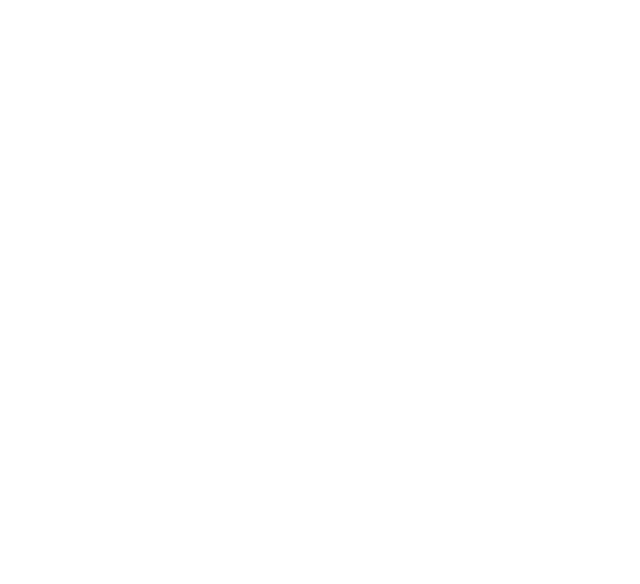
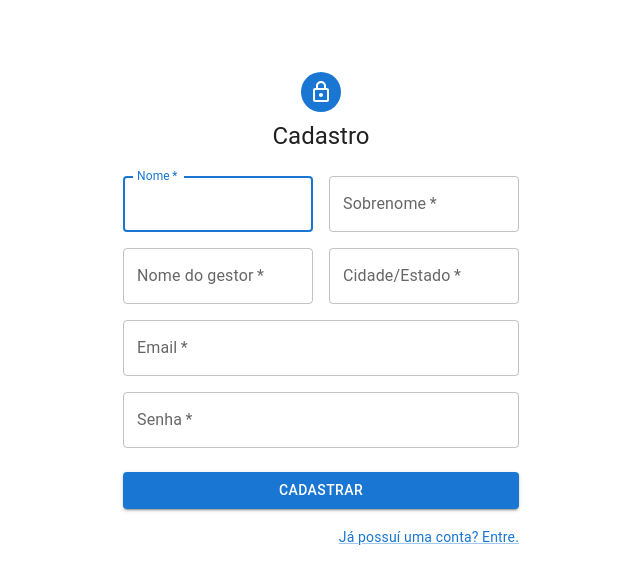
Before and after one commit to henriquemafra/DEVinPharmacy, a React (Vite) app: page / in a window 1280 px wide. Shown: the top 584 px of the page, without its empty margins (319-959 px from the left). Built offline with nearby package versions, Linux system fonts and the light colour scheme.

Commit message:
Feat: New Signup Page

```diff
--- a/src/App.jsx
+++ b/src/App.jsx
@@ -1,10 +1,11 @@
 import './App.css'
+import SignUp from './components/signup'
 
 function App() {
 
   return (
     <>
-
+      <SignUp />
     </>
   )
 }
--- /dev/null
+++ b/src/components/signup/index.jsx
@@ -0,0 +1,125 @@
+import * as React from 'react';
+import Avatar from '@mui/material/Avatar';
+import Button from '@mui/material/Button';
+import CssBaseline from '@mui/material/CssBaseline';
+import TextField from '@mui/material/TextField';
+import FormControlLabel from '@mui/material/FormControlLabel';
+import Checkbox from '@mui/material/Checkbox';
+import Link from '@mui/material/Link';
+import Grid from '@mui/material/Grid';
+import Box from '@mui/material/Box';
+import LockOutlinedIcon from '@mui/icons-material/LockOutlined';
+import Typography from '@mui/material/Typography';
+import Container from '@mui/material/Container';
+import { ThemeProvider } from '@mui/material/styles';
+
+export default function SignUp() {
+  const handleSubmit = (event) => {
+    event.preventDefault();
+    const data = new FormData(event.currentTarget);
+    console.log({
+      email: data.get('email'),
+      password: data.get('password'),
+    });
+  };
+
+  return (
+      <Container component="main" maxWidth="xs">
+        <CssBaseline />
+        <Box
+          sx={{
+            marginTop: 8,
+            display: 'flex',
+            flexDirection: 'column',
+            alignItems: 'center',
+          }}
+        >
+          <Avatar sx={{ m: 1, bgcolor: 'primary.main' }}>
+            <LockOutlinedIcon />
+          </Avatar>
+          <Typography component="h1" variant="h5">
+           Cadastro
+          </Typography>
+          <Box component="form" noValidate onSubmit={handleSubmit} sx={{ mt: 3 }}>
+            <Grid container spacing={2}>
+              <Grid item xs={12} sm={6}>
+                <TextField
+                  autoComplete="given-name"
+                  name="firstName"
+                  required
+                  fullWidth
+                  id="firstName"
+                  label="Nome"
+                  autoFocus
+                />
+              </Grid>
+              <Grid item xs={12} sm={6}>
+                <TextField
+                  required
+                  fullWidth
+                  id="lastName"
+                  label="Sobrenome"
+                  name="lastName"
+                  autoComplete="family-name"
+                />
+              </Grid>
+              <Grid item xs={12} sm={6}>
+                <TextField
+                  required
+                  fullWidth
+                  id="supervisor"
+                  label="Nome do gestor"
+                  name="superviser"
+                />
+              </Grid>
+              <Grid item xs={12} sm={6}>
+                <TextField
+                  required
+                  fullWidth
+                  id="filial"
+                  label="Cidade/Estado"
+                  name="filial"
+                />
+              </Grid>
+              <Grid item xs={12}>
+                <TextField
+                  required
+                  fullWidth
+                  id="email"
+                  label="Email"
+                  name="email"
+                  autoComplete="email"
+                />
+              </Grid>
+              <Grid item xs={12}>
+                <TextField
+                  required
+                  fullWidth
+                  name="password"
+                  label="Senha"
+                  type="password"
+                  id="password"
+                  autoComplete="new-password"
+                />
+              </Grid>
+            </Grid>
+            <Button
+              type="submit"
+              fullWidth
+              variant="contained"
+              sx={{ mt: 3, mb: 2 }}
+            >
+              Cadastrar
+            </Button>
+            <Grid container justifyContent="flex-end">
+              <Grid item>
+                <Link href="#" variant="body2">
+                  Já possuí uma conta? Entre.
+                </Link>
+              </Grid>
+            </Grid>
+          </Box>
+        </Box>
+      </Container>
+  );
+}
```
